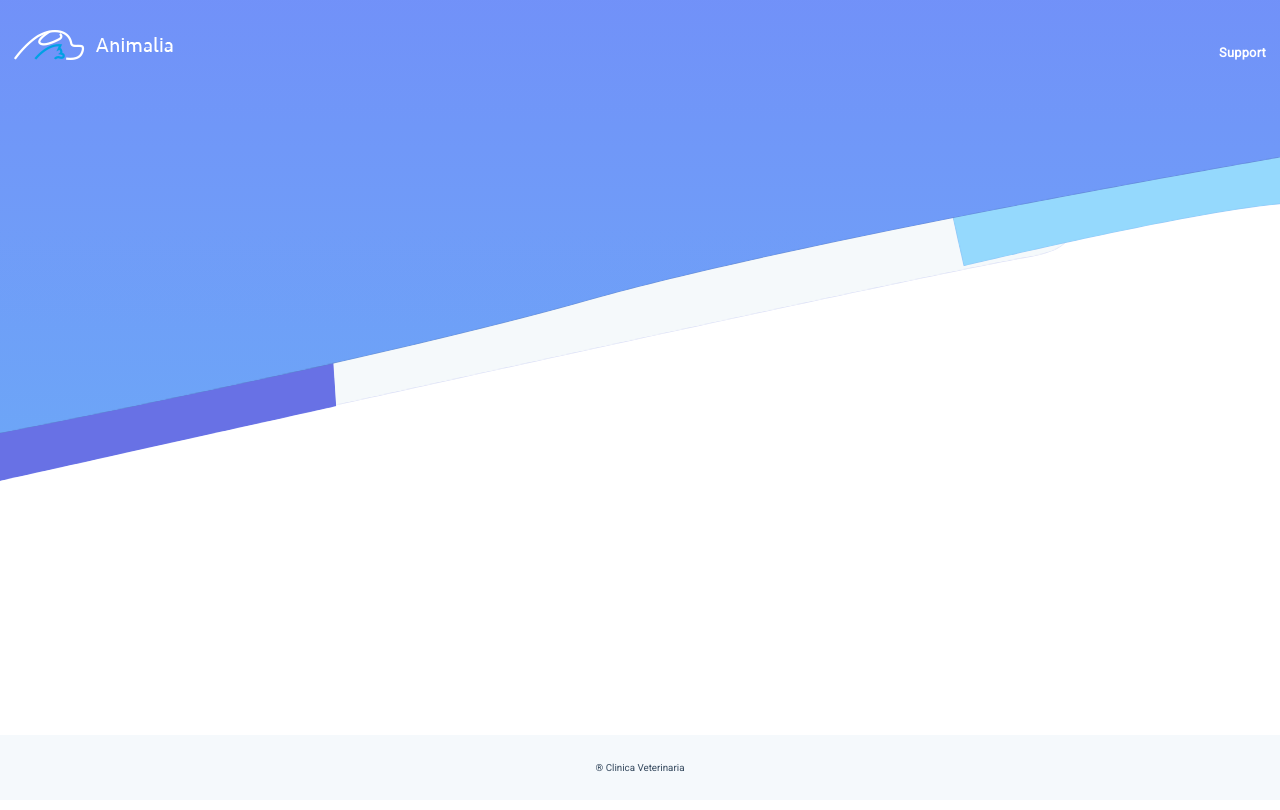
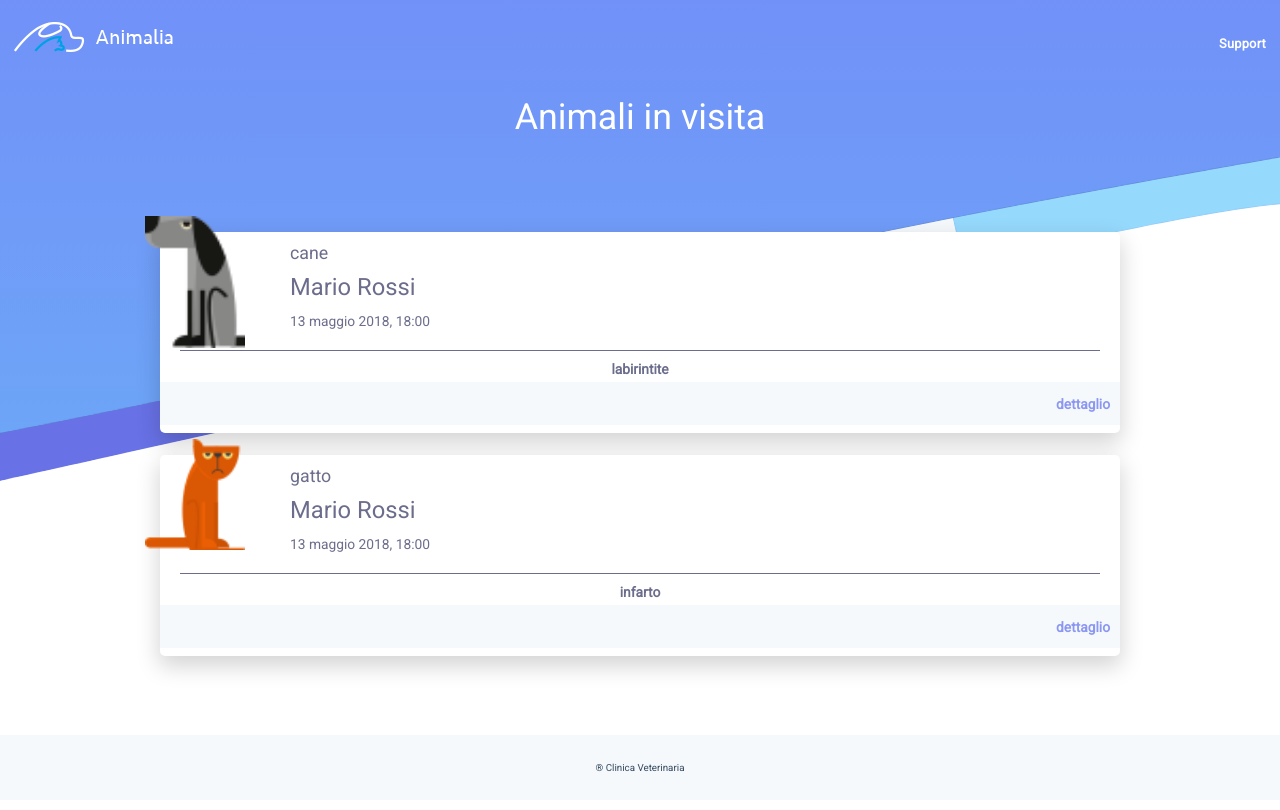
Before and after one commit to iceblue85/test, a Vue app in the folder app/: page /#/Section/in-visita in a window 1280 px wide. Before the commit this address led to /#/Section/1. Shown: the top 810 px of the page. Built offline with nearby package versions, Linux system fonts and the light colour scheme.

Commit message:
section completed

```diff
--- a/app/src/App.vue
+++ b/app/src/App.vue
@@ -1,5 +1,5 @@
 <template>
-  <div id="app">
+  <div id="app" :class="changeMain">
     <header>
       <img src="./assets/logo.svg" alt="Clinica veterinaria" class="header__logo">
 
@@ -24,8 +24,26 @@ export default {
   name: 'app',
   data () {
     return {
+      changeMain: 'Home',
       header: 'Support',
       footer: '® Clinica Veterinaria'
+    }
+  },
+  watch: {
+    $route (to, from) {
+      console.log('cosa restituisci: ', to, from)
+
+      if (to.name === 'Home') {
+        this.changeMain = 'Home'
+      } else if (to.name === 'Section') {
+        if (to.params.filter === 'visitati') {
+          this.changeMain = 'Section Visitati'
+        } else {
+          this.changeMain = 'Section InVisita'
+        }
+      } else {
+        this.changeMain = 'Home'
+      }
     }
   }
 }
@@ -39,10 +57,9 @@ $break-large: 1024px;
 body {
   margin: 0;
   font-family: 'Roboto', sans-serif;
-  background-image: url('assets/bg-header.svg');
-  background-repeat: no-repeat;
-  background-position: left top;
-
+ * {
+   box-sizing: border-box;
+ }
 }
 
 #app {
@@ -50,6 +67,14 @@ body {
   -webkit-font-smoothing: antialiased;
   -moz-osx-font-smoothing: grayscale;
   color: #2c3e50;
+  background-image: url('assets/bg-header.svg');
+  background-repeat: no-repeat;
+  background-position: left top;
+  min-height: 100vh;
+  &.Section.InVisita {
+  background-image: url('assets/bg-section.png');
+    background-position: center top;
+  }
 }
 
 main {
@@ -106,7 +131,7 @@ left: 0px;
 
  @media screen and (min-width: $break-large) {
 
-   body {
+   #app {
     background-position: center -200px;
     background-size: 100% 700px;
    }
--- a/app/src/components/Home.vue
+++ b/app/src/components/Home.vue
@@ -15,7 +15,6 @@
             <img :src="item.img" :alt="item.title">
           </picture>
           <h3>{{item.title}}</h3>
-          <!--<a href="#">vedi lista </a> -->
           <router-link :to="{ name: 'Section', params: { filter: item.link } }" >  vedi lista </router-link>
         </li>
 
--- /dev/null
+++ b/app/src/components/Section.vue
@@ -0,0 +1,234 @@
+<template>
+  <div class="section">
+
+    <section class="section__info">
+      <h1>{{ title }}</h1>
+    </section>
+
+    <section class="section__list">
+
+      <ul>
+        <li v-for="item in animals" v-bind:key="item.id" v-if="filter === 'in-visita' && !item.visitato">
+          <picture v-if="item.tipo === 'cane'">
+            <source media="(min-width: 1024px)" srcset="../assets/cane.svg">
+            <img src="../assets/cane.svg" :alt="item.tipo">
+          </picture>
+          <picture v-else>
+            <source media="(min-width: 1024px)" srcset="../assets/gatto.svg">
+            <img src="../assets/gatto.svg" :alt="item.tipo">
+          </picture>
+          <span>
+            {{item.tipo}}
+          </span>
+          <h3>{{item.proprietario}}</h3>
+          <div>
+            <span>
+              {{item.data}}, {{item.ora}}
+            </span>
+          </div>
+          <strong>
+            {{item.motivo}}
+          </strong>
+          <router-link :to="{ name: 'Detail', params: { filter: item.id } }" >  dettaglio </router-link>
+        </li>
+        <li v-for="item in animals" v-bind:key="item.id" v-if="filter === 'visitati' && item.visitato">
+          <picture v-if="item.tipo === 'cane'">
+            <source media="(min-width: 1024px)" srcset="../assets/cane.svg">
+            <img src="../assets/cane.svg" :alt="item.tipo">
+          </picture>
+          <picture v-else>
+            <source media="(min-width: 1024px)" srcset="../assets/gatto.svg">
+            <img src="../assets/gatto.svg" :alt="item.tipo">
+          </picture>
+          <span>
+            {{item.tipo}}
+          </span>
+          <h3>{{item.proprietario}}</h3>
+          <div>
+            <span>
+              {{item.data}}, {{item.ora}}
+            </span>
+          </div>
+          <strong>
+            {{item.motivo}}
+          </strong>
+          <router-link :to="{ name: 'Detail', params: { filter: item.id } }" >  dettaglio </router-link>
+        </li>
+      </ul>
+
+    </section>
+
+  </div>
+</template>
+
+<script>
+export default {
+  name: 'section',
+  data () {
+    return {
+      animals: this.$root.$data.animals,
+      additional: this.$root.$data.additional,
+      filter: 0
+    }
+  },
+  created () {
+    this.filter = this.$route.params.filter
+  },
+  computed: {
+    title: function () {
+      if (this.filter === 'in-visita') {
+        return 'Animali in visita'
+      } else {}
+      return 'Animali visitati'
+    },
+    filteredAnimals: function () {
+      let formatted = []
+
+      this.animals.map(function (value, key) {
+        if (this.filter === 'in-visita' && !value.visitato) {
+          formatted.push(value)
+        } else if (this.filter === 'visitato' && value.visitato) {
+          formatted.push(value)
+        } else {
+          formatted.push(value)
+        }
+      })
+      return formatted
+    }
+  }
+}
+</script>
+
+<!-- Add "scoped" attribute to limit CSS to this component only -->
+<style lang="scss">
+
+$break-small: 320px;
+$break-large: 1024px;
+
+.section {
+  &__info {
+    height: 60px;
+    width:100%;
+    display: flex;
+    flex-direction: column;
+    justify-content: space-between;
+    align-items: center;
+    h1 {
+      color:  #ffffff;
+      font-size: 35.79px;/* Approssimazione dovuta alla sostituzione dei font */
+      font-weight: 100;
+      text-align: center;
+      margin:0px;
+    }
+    h2 {
+      color:  #ffffff;
+      font-size: 14.79px;/* Approssimazione dovuta alla sostituzione dei font */
+      font-weight: 100;
+      text-align: center;
+      margin:0px;
+    }
+  }
+  &__list {
+    ul {
+      display: flex;
+      flex-direction: column;
+      align-items: center;
+      padding: 60px 0;
+      li {
+      border-radius: 5px;
+      background-color:  #ffffff;
+      min-width: 248px;
+      display: flex;
+      flex-direction: column;
+      width: 75%;
+      min-height: 201px;
+      box-shadow: 0px 9px 22.56px 1.44px rgba(0, 0, 0, 0.17);
+          overflow: visible;
+      position: relative;
+        > picture {
+          width: 100px;
+          height: 133px;
+          position: absolute;
+          top: -16px;
+          left: -15px;
+          > img {
+            width: 100%;
+            height: auto;
+            object-fit: cover;
+          }
+        }
+        > span {
+          color:  #6c6d8c;
+          font-size: 17.79px;/* Approssimazione dovuta alla sostituzione dei font */
+          font-weight: 100;
+          text-align: left;
+              padding-left: 130px;
+    padding-top: 10px;
+        }
+        > h3 {
+          color:  #6c6d8c;
+          font-size: 23.79px;/* Approssimazione dovuta alla sostituzione dei font */
+          font-weight: 100;
+          text-align: left;
+          padding-left: 130px;
+          margin: 0px;
+          padding-top: 10px;
+        }
+        > div {
+        padding-left: 130px;
+        text-align: left;
+        padding-top: 10px;
+        padding-bottom: 10px;
+          > span {
+            color:  #6c6d8c;
+            font-size: 13.79px;/* Approssimazione dovuta alla sostituzione dei font */
+            font-weight: 100;
+            text-align: left;
+          }
+        }
+        > strong {
+          color:  #6c6d8c;
+          font-size: 13.79px;/* Approssimazione dovuta alla sostituzione dei font */
+          font-weight: bold;
+          text-align: left;
+          text-align: center;
+          border-top: thin solid #6c6d8c;
+          margin: 0 20px;
+          margin-top: 10px;
+          padding-top: 10px;
+        }
+        > a {
+          background-color:  #f5f9fc;
+          width: 100%;
+          height: 43px;
+          padding: 0 10px;
+          display: flex;
+          justify-content: flex-end;
+          align-items: center;
+          color:  #8b97f0;
+          font-size: 13.79px;/* Approssimazione dovuta alla sostituzione dei font */
+          font-weight: bold;
+          text-decoration: none;
+          margin-top: 5px;
+
+        }
+        &:not(:last-of-type) {
+          margin-bottom:22px;
+        }
+      }
+    }
+  }
+
+}
+
+ @media screen and (min-width: $break-large) {
+
+  .section {
+
+
+
+  }
+
+ }
+
+</style>
--- a/app/src/main.js
+++ b/app/src/main.js
@@ -16,6 +16,7 @@ new Vue({
     {
       animals: [
         {
+          id: 1,
           tipo: 'cane',
           proprietario: 'Mario Rossi',
           data: '13 maggio 2018',
@@ -26,12 +27,24 @@ new Vue({
           note: ''
         },
         {
-          tipo: 'cane',
+          id: 2,
+          tipo: 'gatto',
           proprietario: 'Mario Rossi',
           data: '13 maggio 2018',
           ora: '18:00',
-          motivo: 'labirintite',
+          motivo: 'infarto',
           visitato: true,
+          diagnosi: '',
+          note: ''
+        },
+        {
+          id: 2,
+          tipo: 'gatto',
+          proprietario: 'Mario Rossi',
+          data: '13 maggio 2018',
+          ora: '18:00',
+          motivo: 'infarto',
+          visitato: false,
           diagnosi: '',
           note: ''
         }
--- a/app/src/router/index.js
+++ b/app/src/router/index.js
@@ -1,6 +1,7 @@
 import Vue from 'vue'
 import Router from 'vue-router'
 import Home from '@/components/Home'
+import Section from '@/components/Section'
 
 Vue.use(Router)
 
@@ -10,6 +11,11 @@ export default new Router({
       path: '/',
       name: 'Home',
       component: Home
+    },
+    {
+      path: '/Section/:filter',
+      name: 'Section',
+      component: Section
     }
   ]
 })
```
